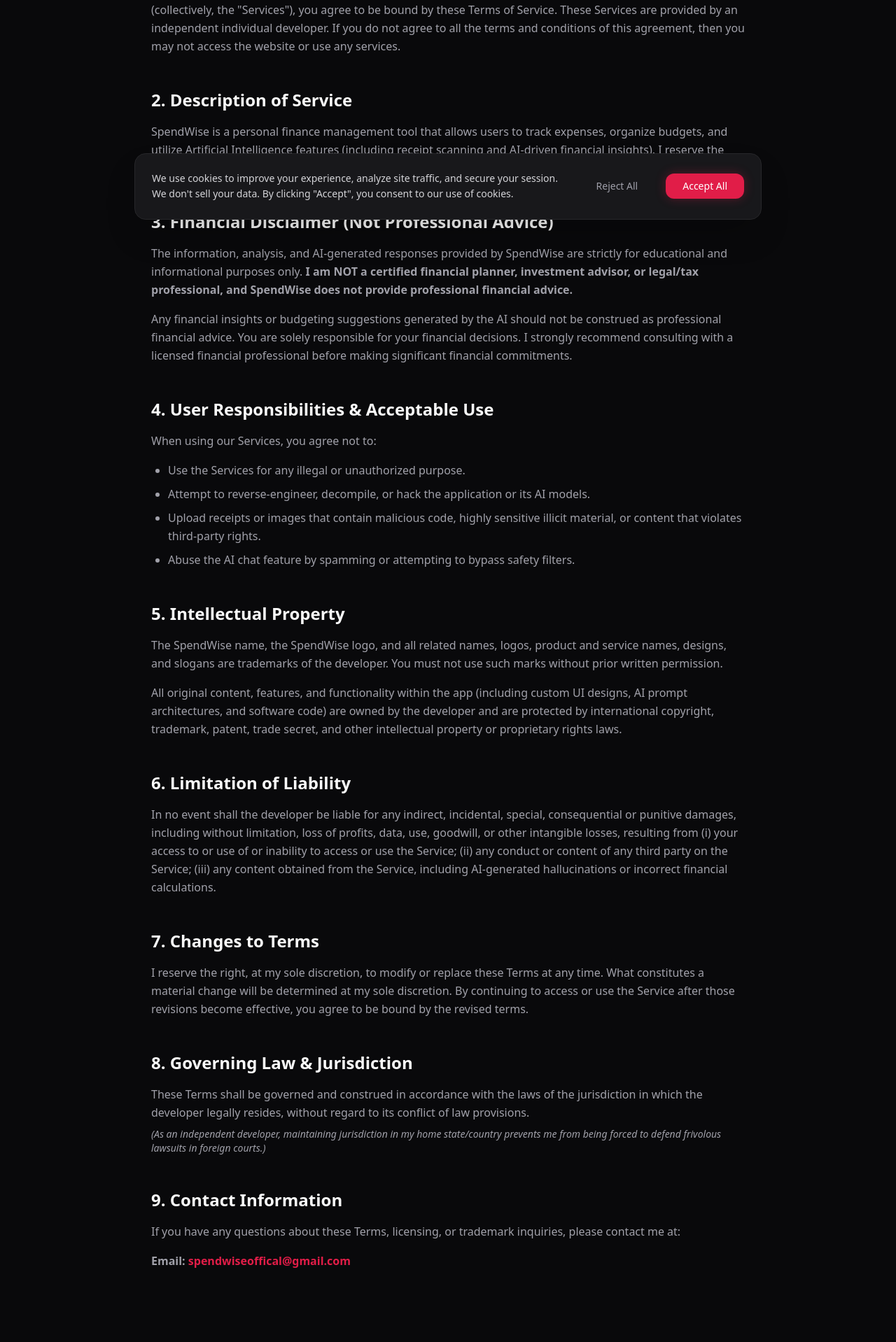
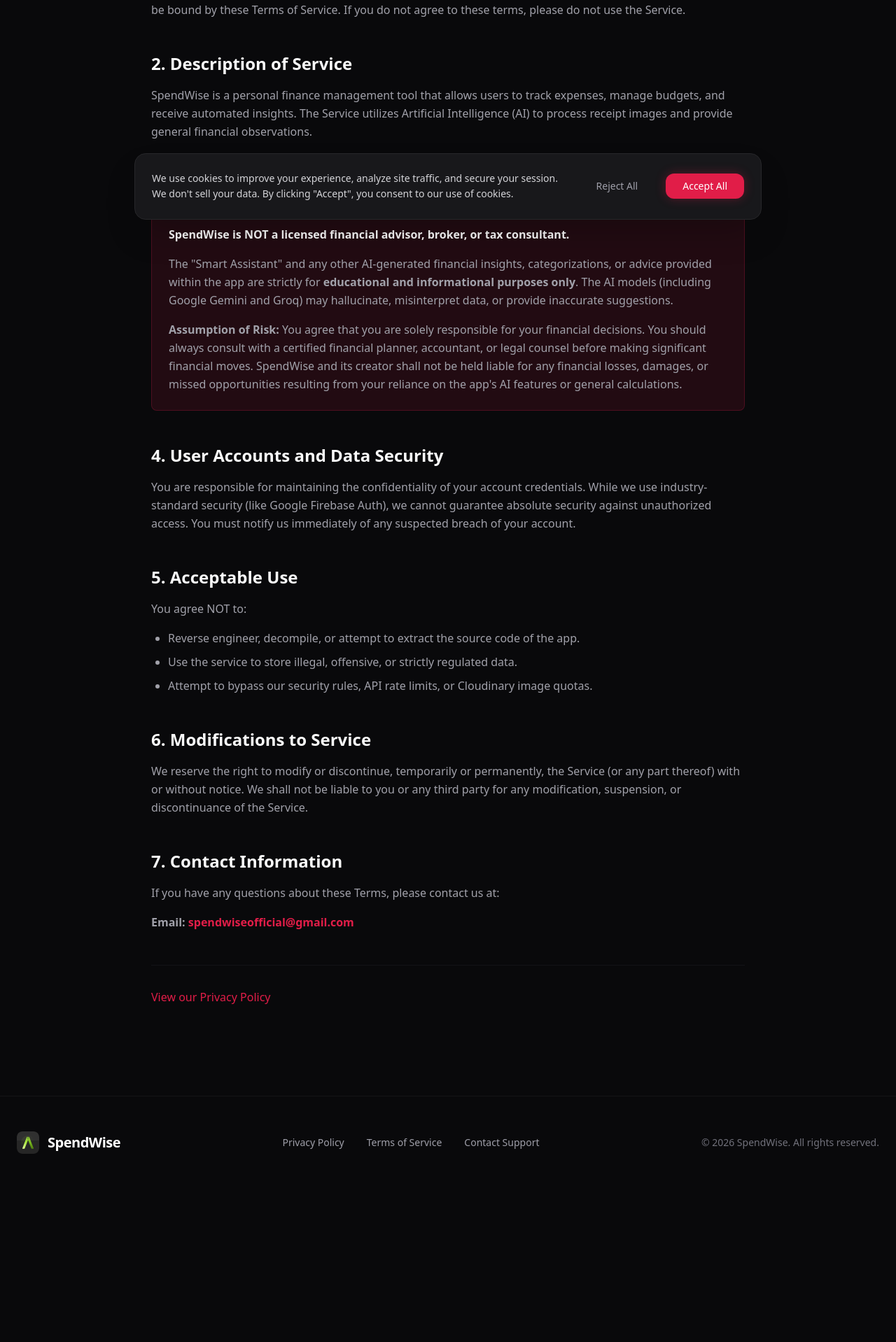
Before and after one commit to mearslanahmed/spendwise-web, a Next.js app: page /terms in a window 1280 px wide. Shown: the part 462-2380 px from the top of the page at 70% size. After the commit the page ends 2161 px from the top, so only its background shows below. Built offline with nearby package versions, Linux system fonts and the light colour scheme.

Commit message:
Update legal pages and add Cloudinary signature endpoint

```diff
--- /dev/null
+++ b/src/app/account-deletion/page.tsx
@@ -0,0 +1,69 @@
+import { Metadata } from 'next';
+import Link from 'next/link';
+
+export const metadata: Metadata = {
+  title: 'Account Deletion Request | SpendWise',
+  description: 'Request deletion of your SpendWise account and associated data.',
+};
+
+export default function AccountDeletion() {
+  return (
+    <div className="max-w-3xl mx-auto px-6 py-24 md:py-32">
+      <div className="mb-12 border-b border-border/40 pb-8">
+        <h1 className="text-4xl font-extrabold mb-4 tracking-tight">Account Deletion Request</h1>
+        <p className="text-muted-foreground text-lg">Manage your data and privacy.</p>
+      </div>
+
+      <div className="space-y-8 text-muted-foreground leading-relaxed">
+        <section>
+          <h2 className="text-2xl font-bold mb-4 text-foreground">How to Delete Your Account</h2>
+          <p className="mb-4">
+            If you still have the SpendWise app installed, the fastest and easiest way to delete your account is directly within the app:
+          </p>
+          <ol className="list-decimal pl-6 space-y-2 mb-6">
+            <li>Open the SpendWise app.</li>
+            <li>Go to the <strong>Profile</strong> tab.</li>
+            <li>Tap on <strong>Settings</strong>.</li>
+            <li>Select <strong>Delete Account</strong> and confirm your choice.</li>
+          </ol>
+
+          <p className="mb-4 text-foreground font-semibold">
+            Uninstalled the app?
+          </p>
+          <p className="mb-6">
+            If you no longer have access to the app, you can request full deletion of your account and all associated data (including transactions, budgets, and receipt images) by sending an email request.
+          </p>
+
+          <div className="bg-muted/30 p-6 rounded-lg border border-border">
+            <h3 className="text-xl font-semibold mb-2 text-foreground">Email Deletion Request</h3>
+            <p className="mb-4">
+              Click the button below to generate a pre-formatted email. Please ensure you send this email from the address associated with your SpendWise account so we can verify your identity.
+            </p>
+            <a
+              href="mailto:spendwiseofficial@gmail.com?subject=Account%20Deletion%20Request&body=Hello%2C%0A%0AI%20would%20like%20to%20request%20the%20complete%20deletion%20of%20my%20SpendWise%20account%20and%20all%20associated%20data.%0A%0AMy%20SpendWise%20account%20email%20is%3A%20%5BInsert%20Email%20Here%5D%0A%0AThank%20you."
+              className="inline-flex items-center justify-center rounded-md text-sm font-medium transition-colors focus-visible:outline-none focus-visible:ring-1 focus-visible:ring-ring bg-primary text-primary-foreground shadow hover:bg-primary/90 h-10 px-6 py-2"
+            >
+              Request Deletion via Email
+            </a>
+          </div>
+        </section>
+
+        <section>
+          <h2 className="text-2xl font-bold mb-4 text-foreground">What happens when your account is deleted?</h2>
+          <ul className="list-disc pl-6 space-y-2">
+            <li>Your authentication record is permanently removed.</li>
+            <li>All your financial data (transactions, wallets, budgets) is wiped from our databases.</li>
+            <li>All your uploaded receipt images are permanently deleted from our storage.</li>
+            <li>This action is irreversible. You cannot recover your data once deleted.</li>
+          </ul>
+        </section>
+
+        <div className="pt-8">
+          <Link href="/privacy" className="text-primary hover:underline">
+            Read our full Privacy Policy
+          </Link>
+        </div>
+      </div>
+    </div>
+  );
+}
--- a/src/app/privacy/page.tsx
+++ b/src/app/privacy/page.tsx
@@ -29,7 +29,7 @@
             <li><strong>Account Information:</strong> Your email address and basic profile information used for secure authentication via Google Sign-In and Firebase Authentication.</li>
             <li><strong>Financial Data:</strong> Transactions, budgets, and manual expense entries you input into the app. This data is securely synced and backed up to Google Firebase Firestore to allow you cross-device access and data recovery.</li>
             <li><strong>Receipt Images:</strong> When you manually attach a picture to a transaction or use the &quot;Smart Scanner&quot;, the image is securely stored in a cloud storage provider (Cloudinary).</li>
-            <li><strong>Device Permissions:</strong> The app requests access to your device&apos;s Camera (strictly for capturing receipts) and Notifications (for budget alerts). I do <strong>not</strong> collect background hardware diagnostics, device identifiers, or hidden usage analytics.</li>
+            <li><strong>Device Permissions & Analytics:</strong> The app requests access to your device&apos;s Camera (strictly for capturing receipts) and Notifications (for budget alerts). We use Google Analytics for Firebase to collect basic usage data, crash reports, and anonymous device identifiers to improve the app&apos;s stability.</li>
           </ul>
         </section>
 
@@ -38,7 +38,7 @@
           <p className="mb-4">The collected information is used for the following specific purposes:</p>
           <ul className="list-disc pl-6 space-y-2">
             <li><strong>To Provide the Service:</strong> Enabling you to track expenses, manage wallets, and view your historical transactions alongside their attached Cloudinary receipt images across multiple devices via Firebase sync.</li>
-            <li><strong>AI Processing:</strong> Your transaction data and scanned receipt images are processed using advanced Artificial Intelligence models (primarily Google Gemini, with Groq utilized as a secure fallback system). This allows the app to instantly extract totals and categorize expenses.</li>
+            <li><strong>AI Processing:</strong> Your transaction data and scanned receipt images are processed using advanced Artificial Intelligence models (primarily Google Gemini, with Groq utilized as a secure fallback system). This allows the app to instantly extract totals and categorize expenses. <em>Note: AI-generated financial insights are for informational purposes only and do not constitute professional financial advice.</em></li>
             <li><strong>Communication:</strong> Sending you necessary security alerts, account updates, and push notifications for your budget via Expo Notifications.</li>
           </ul>
         </section>
--- a/src/app/terms/page.tsx
+++ b/src/app/terms/page.tsx
@@ -1,16 +1,16 @@
 import { Metadata } from 'next';
-
+import Link from 'next/link';
 
 export const metadata: Metadata = {
   title: 'Terms of Service | SpendWise',
-  description: 'Comprehensive Terms of Service and Trademark Information for SpendWise.',
+  description: 'Terms of Service and legal agreements for the SpendWise application.',
 };
 
 export default function TermsOfService() {
   return (
     <div className="max-w-4xl mx-auto px-6 py-24 md:py-32">
       <div className="mb-12 border-b border-border/40 pb-8">
-        <h1 className="text-4xl md:text-5xl font-extrabold mb-6 tracking-tight">Terms of Service & Trademarks</h1>
+        <h1 className="text-4xl md:text-5xl font-extrabold mb-6 tracking-tight">Terms of Service</h1>
         <p className="text-muted-foreground text-lg">Last Updated: {new Date().toLocaleDateString('en-US', { month: 'long', day: 'numeric', year: 'numeric' })}</p>
       </div>
 
@@ -19,81 +19,71 @@
         <section>
           <h2 className="text-2xl font-bold mb-4 text-foreground">1. Acceptance of Terms</h2>
           <p>
-            By accessing, downloading, or using the SpendWise mobile application, website, and related services (collectively, the &quot;Services&quot;), you agree to be bound by these Terms of Service. These Services are provided by an independent individual developer. If you do not agree to all the terms and conditions of this agreement, then you may not access the website or use any services.
+            By downloading, accessing, or using the SpendWise mobile application and website (&quot;the Service&quot;), you agree to be bound by these Terms of Service. If you do not agree to these terms, please do not use the Service.
           </p>
         </section>
 
         <section>
           <h2 className="text-2xl font-bold mb-4 text-foreground">2. Description of Service</h2>
           <p>
-            SpendWise is a personal finance management tool that allows users to track expenses, organize budgets, and utilize Artificial Intelligence features (including receipt scanning and AI-driven financial insights). I reserve the right to modify, suspend, or discontinue any part of the Services at any time without prior notice.
+            SpendWise is a personal finance management tool that allows users to track expenses, manage budgets, and receive automated insights. The Service utilizes Artificial Intelligence (AI) to process receipt images and provide general financial observations.
           </p>
         </section>
 
         <section>
-          <h2 className="text-2xl font-bold mb-4 text-foreground">3. Financial Disclaimer (Not Professional Advice)</h2>
+          <h2 className="text-2xl font-bold mb-4 text-rose-500">3. AI Financial Advisor & No Professional Advice Disclaimer</h2>
+          <div className="p-6 bg-rose-500/10 border border-rose-500/20 rounded-lg">
+            <p className="mb-4 text-foreground font-semibold">
+              SpendWise is NOT a licensed financial advisor, broker, or tax consultant.
+            </p>
+            <p>
+              The &quot;Smart Assistant&quot; and any other AI-generated financial insights, categorizations, or advice provided within the app are strictly for <strong>educational and informational purposes only</strong>. The AI models (including Google Gemini and Groq) may hallucinate, misinterpret data, or provide inaccurate suggestions.
+            </p>
+            <p className="mt-4">
+              <strong>Assumption of Risk:</strong> You agree that you are solely responsible for your financial decisions. You should always consult with a certified financial planner, accountant, or legal counsel before making significant financial moves. SpendWise and its creator shall not be held liable for any financial losses, damages, or missed opportunities resulting from your reliance on the app&apos;s AI features or general calculations.
+            </p>
+          </div>
+        </section>
+
+        <section>
+          <h2 className="text-2xl font-bold mb-4 text-foreground">4. User Accounts and Data Security</h2>
           <p>
-            The information, analysis, and AI-generated responses provided by SpendWise are strictly for educational and informational purposes only. <strong>I am NOT a certified financial planner, investment advisor, or legal/tax professional, and SpendWise does not provide professional financial advice.</strong>
-          </p>
-          <p className="mt-4">
-            Any financial insights or budgeting suggestions generated by the AI should not be construed as professional financial advice. You are solely responsible for your financial decisions. I strongly recommend consulting with a licensed financial professional before making significant financial commitments.
+            You are responsible for maintaining the confidentiality of your account credentials. While we use industry-standard security (like Google Firebase Auth), we cannot guarantee absolute security against unauthorized access. You must notify us immediately of any suspected breach of your account.
           </p>
         </section>
 
         <section>
-          <h2 className="text-2xl font-bold mb-4 text-foreground">4. User Responsibilities & Acceptable Use</h2>
-          <p className="mb-4">When using our Services, you agree not to:</p>
+          <h2 className="text-2xl font-bold mb-4 text-foreground">5. Acceptable Use</h2>
+          <p className="mb-4">You agree NOT to:</p>
           <ul className="list-disc pl-6 space-y-2">
-            <li>Use the Services for any illegal or unauthorized purpose.</li>
-            <li>Attempt to reverse-engineer, decompile, or hack the application or its AI models.</li>
-            <li>Upload receipts or images that contain malicious code, highly sensitive illicit material, or content that violates third-party rights.</li>
-            <li>Abuse the AI chat feature by spamming or attempting to bypass safety filters.</li>
+            <li>Reverse engineer, decompile, or attempt to extract the source code of the app.</li>
+            <li>Use the service to store illegal, offensive, or strictly regulated data.</li>
+            <li>Attempt to bypass our security rules, API rate limits, or Cloudinary image quotas.</li>
           </ul>
         </section>
 
         <section>
-          <h2 className="text-2xl font-bold mb-4 text-foreground">5. Intellectual Property</h2>
+          <h2 className="text-2xl font-bold mb-4 text-foreground">6. Modifications to Service</h2>
           <p>
-            The SpendWise name, the SpendWise logo, and all related names, logos, product and service names, designs, and slogans are trademarks of the developer. You must not use such marks without prior written permission.
-          </p>
-          <p className="mt-4">
-            All original content, features, and functionality within the app (including custom UI designs, AI prompt architectures, and software code) are owned by the developer and are protected by international copyright, trademark, patent, trade secret, and other intellectual property or proprietary rights laws.
+            We reserve the right to modify or discontinue, temporarily or permanently, the Service (or any part thereof) with or without notice. We shall not be liable to you or any third party for any modification, suspension, or discontinuance of the Service.
           </p>
         </section>
 
         <section>
-          <h2 className="text-2xl font-bold mb-4 text-foreground">6. Limitation of Liability</h2>
+          <h2 className="text-2xl font-bold mb-4 text-foreground">7. Contact Information</h2>
           <p>
-            In no event shall the developer be liable for any indirect, incidental, special, consequential or punitive damages, including without limitation, loss of profits, data, use, goodwill, or other intangible losses, resulting from (i) your access to or use of or inability to access or use the Service; (ii) any conduct or content of any third party on the Service; (iii) any content obtained from the Service, including AI-generated hallucinations or incorrect financial calculations.
+            If you have any questions about these Terms, please contact us at:
+          </p>
+          <p className="mt-4 font-semibold">
+            Email: <a href="mailto:spendwiseofficial@gmail.com" className="text-primary hover:underline">spendwiseofficial@gmail.com</a>
           </p>
         </section>
 
-        <section>
-          <h2 className="text-2xl font-bold mb-4 text-foreground">7. Changes to Terms</h2>
-          <p>
-            I reserve the right, at my sole discretion, to modify or replace these Terms at any time. What constitutes a material change will be determined at my sole discretion. By continuing to access or use the Service after those revisions become effective, you agree to be bound by the revised terms.
-          </p>
-        </section>
-
-        <section>
-          <h2 className="text-2xl font-bold mb-4 text-foreground">8. Governing Law & Jurisdiction</h2>
-          <p>
-            These Terms shall be governed and construed in accordance with the laws of the jurisdiction in which the developer legally resides, without regard to its conflict of law provisions.
-          </p>
-          <p className="mt-2 text-sm">
-            <em>(As an independent developer, maintaining jurisdiction in my home state/country prevents me from being forced to defend frivolous lawsuits in foreign courts.)</em>
-          </p>
-        </section>
-
-        <section>
-          <h2 className="text-2xl font-bold mb-4 text-foreground">9. Contact Information</h2>
-          <p>
-            If you have any questions about these Terms, licensing, or trademark inquiries, please contact me at:
-          </p>
-          <p className="mt-4 font-semibold">
-            Email: <a href="mailto:spendwiseoffical@gmail.com" className="text-primary hover:underline">spendwiseoffical@gmail.com</a>
-          </p>
-        </section>
+        <div className="pt-8 mt-12 border-t border-border/40">
+          <Link href="/privacy" className="text-primary hover:underline">
+            View our Privacy Policy
+          </Link>
+        </div>
       </div>
     </div>
   );
```
Also changed, not shown: src/app/api/generate-signature/route.ts (+8 -20 lines).
